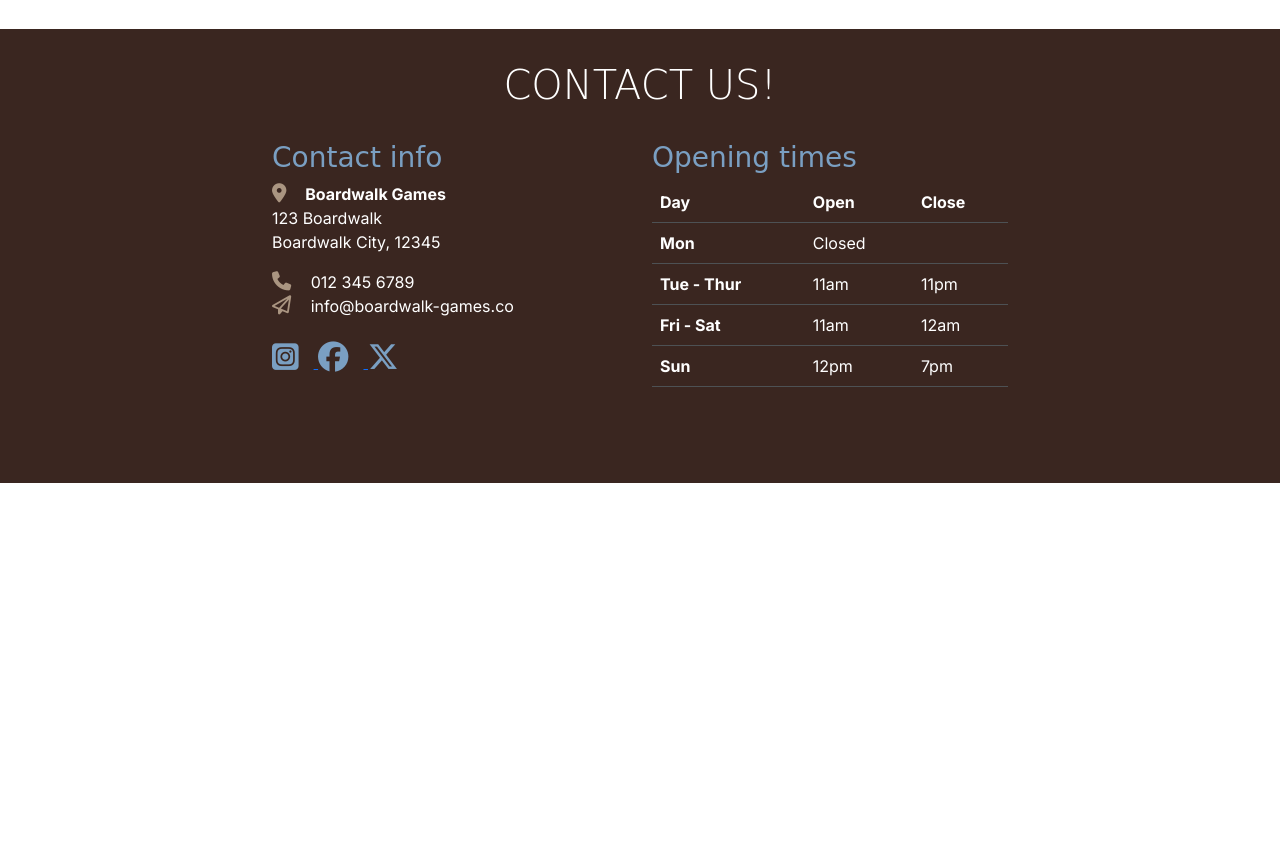
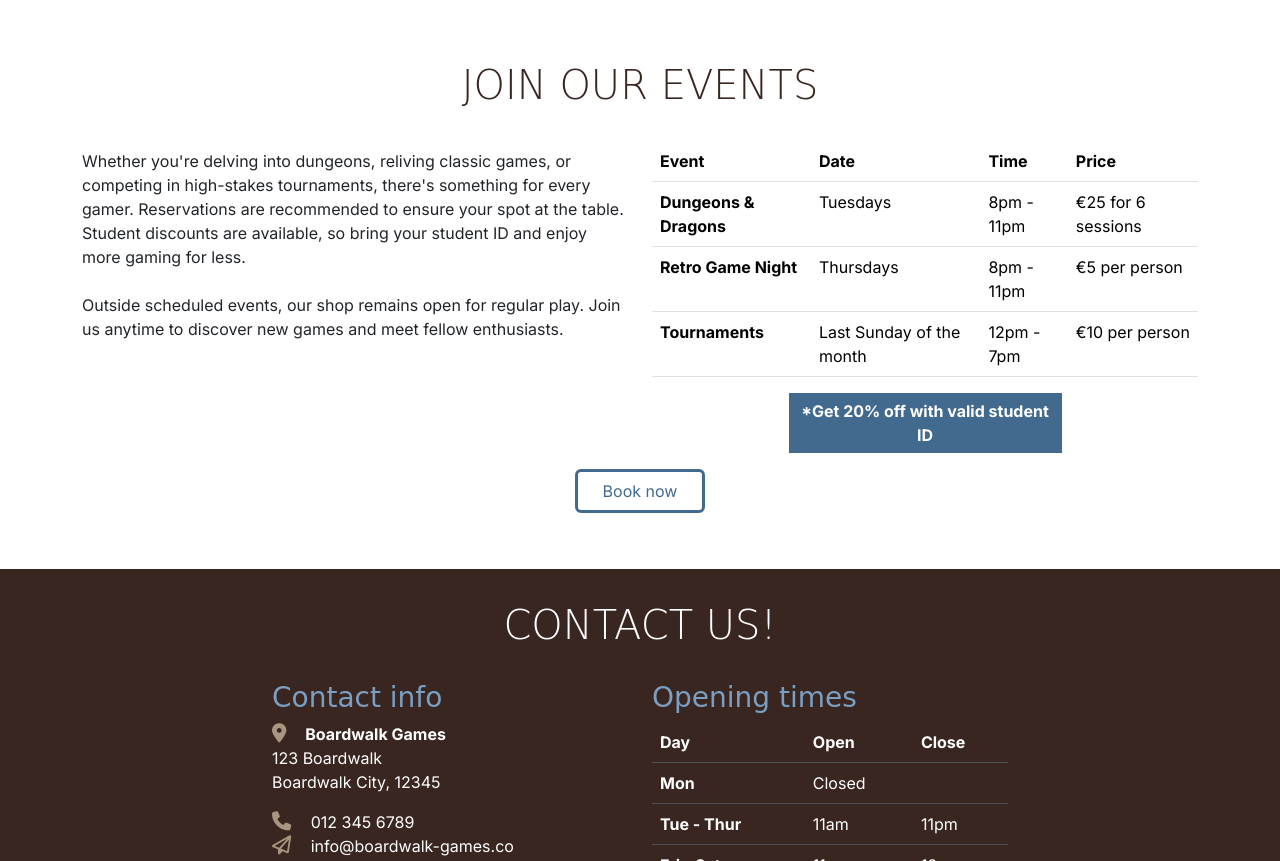
Before and after one commit to daswinkelmann/boardwalk-games, a plain HTML site: page index.html in a window 1280 px wide. Shown: the part 1147-2008 px from the top of the page. Before the commit the page ends 1630 px from the top, so only its background shows below. Drawn offline with nearby package versions, Linux system fonts and the light colour scheme; a web font is replaced by a local one.

Commit message:
add Events page, h5 structure and table and styling

```diff
--- a/assets/css/style.css
+++ b/assets/css/style.css
@@ -67,6 +67,15 @@ h2 {
 .custom-button-outline:hover {
     background-color: var(--highlight-color);
     color: white;
+}
+
+/* Student button */
+
+#student-button {
+        border: none;
+        background-color: #416a8e;
+        border-radius: 0px;
+        font-weight: bold;
 }
 
 
--- a/index.html
+++ b/index.html
@@ -193,6 +193,90 @@
         </section>
     </main>
 
+
+    <header id="header" class="container section">
+
+        <!-- Join our events row -->
+        <div class="row">
+            <div class="col-12 text-center">
+                <h2 class="display-6">Join our Events</h2>
+            </div>
+        </div>
+
+        <!-- Table & Body text row -->
+        <!-- Body text column -->
+        <div class="row">
+            <div class="col-12 col-xl-6">
+                <p class="my-2">
+                 Whether you're delving into dungeons, reliving classic games, or competing in high-stakes tournaments, there's something for every gamer. Reservations are recommended to ensure your spot at the table. Student discounts are available, so bring your student ID and enjoy more gaming for less.
+<br><br>Outside scheduled events, our shop remains open for regular play. Join us anytime to discover new games and meet fellow enthusiasts.
+
+
+                </p>
+            </div>
+
+
+        <!-- Table column -->
+            <div class="col-12 col-xl-6">
+                <div id="table" class="table">
+
+ <!-- Event calendar Table-->
+                <div class="col-12">
+                    <table class="table">
+                        <thead>
+                            <tr>
+                                <th scope="col">Event</th>
+                                <th scope="col">Date</th>
+                                <th scope="col">Time</th>
+                                <th scope="col">Price</th>
+                            </tr>
+                        </thead>
+                        <tbody>
+                            <tr>
+                                <th scope="row">Dungeons & Dragons</th>
+                                <td>Tuesdays</td>
+                                <td>8pm - 11pm</td>
+                                <td>€25 for 6 sessions</td>
+                            </tr>
+                            <tr>
+                                <th scope="row">Retro Game Night</th>
+                                <td>Thursdays</td>
+                                <td>8pm - 11pm</td>
+                                <td>€5 per person</td>
+                            </tr>
+                            <tr>
+                                <th scope="row">Tournaments</th>
+                                <td>Last Sunday of the month</td>
+                                <td>12pm - 7pm</td>
+                                <td>€10 per person</td>
+                            </tr>
+                            </tr>
+
+                        </tbody>
+                    </table>
+
+                </div>
+
+                </div>
+
+                    <div class="d-grid gap-2 col-12 col-md-6 col-lg-6 mt-3 mb-3 mx-auto">
+                        <button id="student-button" class="btn btn-primary" type="button">*Get 20% off with valid student ID</button>
+                    </div>
+
+
+            </div>
+        </div>
+
+
+
+        <!-- Book now button row -->
+        <div class="row">
+            <div class="col-12 text-center">
+                <a href="booking.html" class="btn custom-button-outline mb-4">Book now</a>
+            </div>
+        </div>
+    </header>
+
     <!-- Footer / contact section -->
     <!-- mt-auto added to push footer to the bottom of the page -->
     <footer id="contact" class="mt-auto">
```
